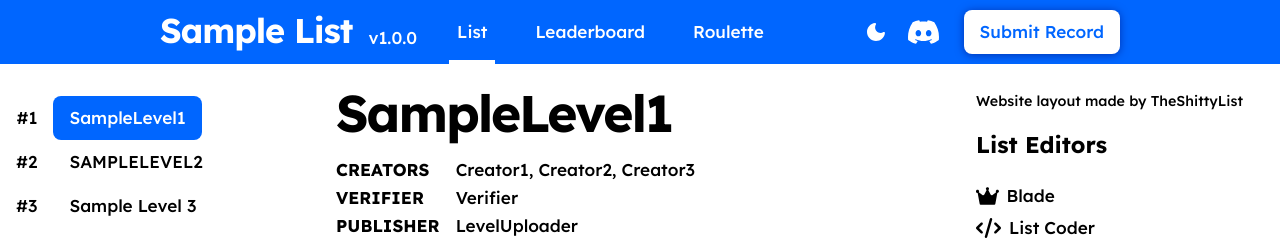
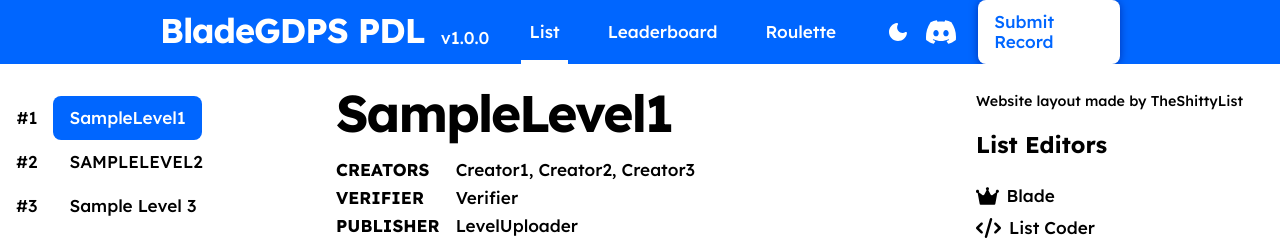
Before and after one commit to XBladeXGMD/bladegdps-pdl, a plain HTML site: page index.html in a window 1280 px wide. Shown: the top 242 px of the page. Drawn offline with nearby package versions, Linux system fonts and the light colour scheme.

Commit message:
Update index.html

```diff
--- a/index.html
+++ b/index.html
@@ -37,7 +37,7 @@
     <body id="app">
         <header :class="{ dark: store.dark }">
             <div class="logo">
-                <h2>Sample List</h2>
+                <h2>BladeGDPS PDL</h2>
                 <p>v1.0.0</p>
             </div>
             <nav class="nav">
```
